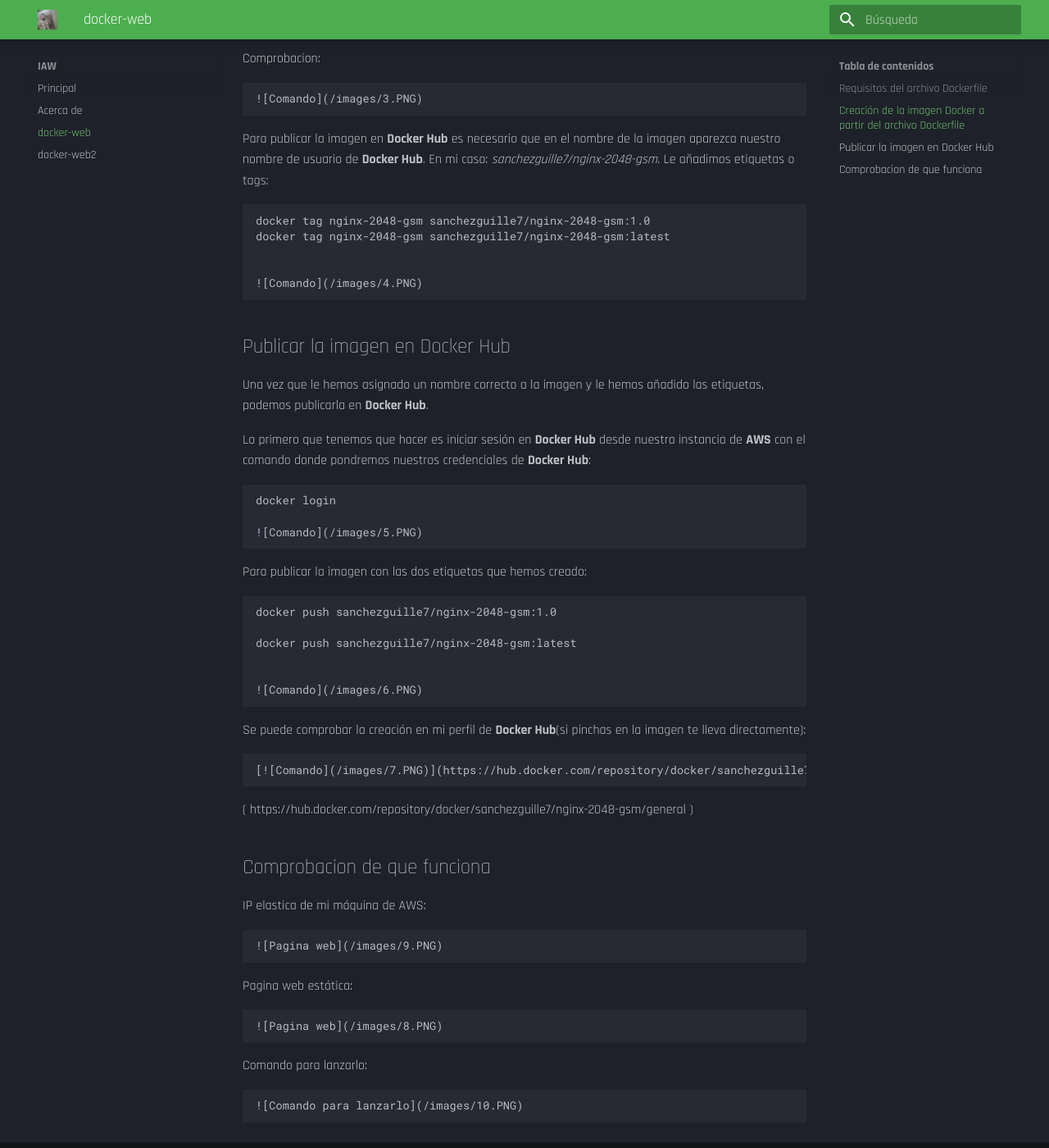
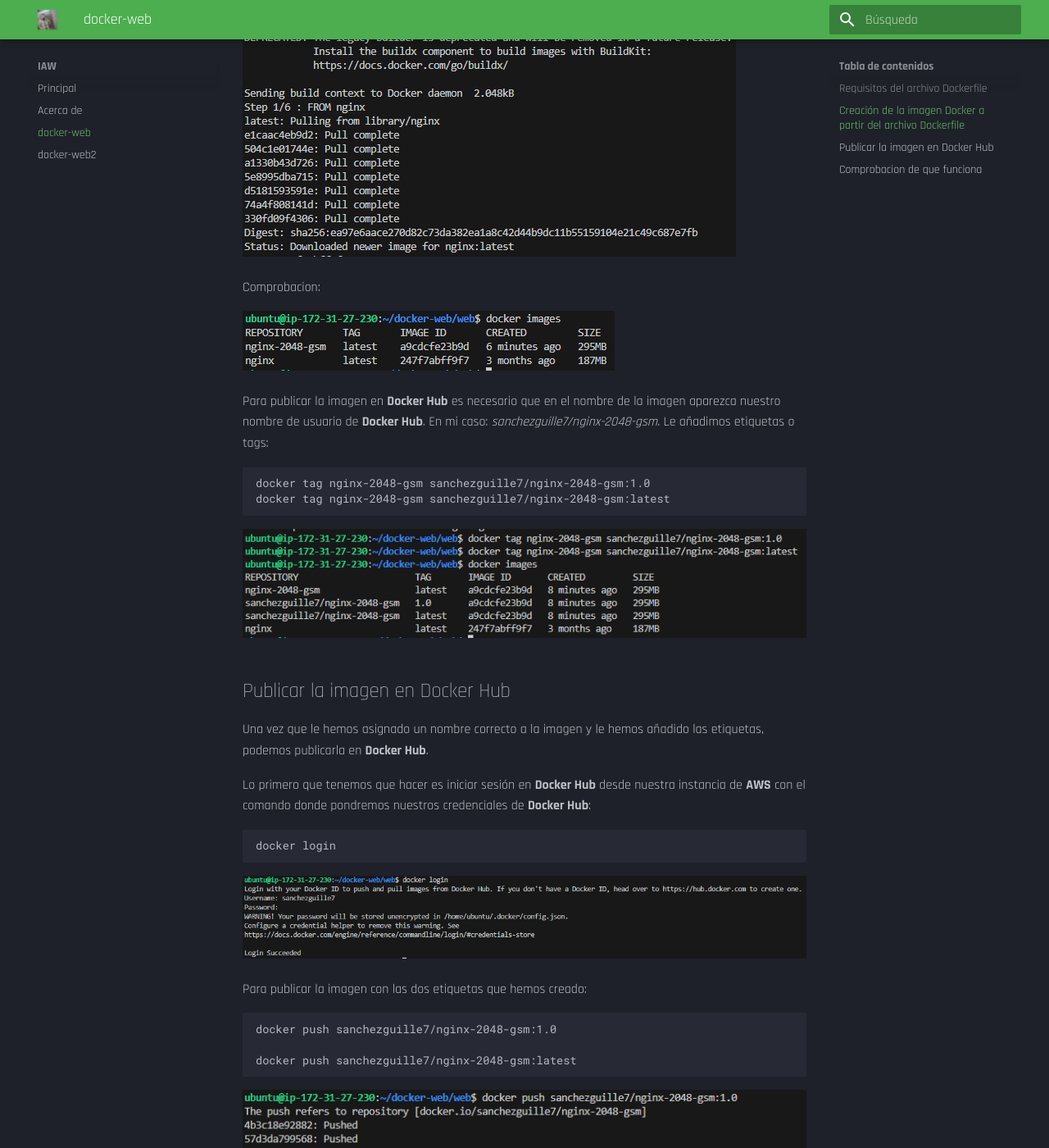
Before and after one commit to sanchezguille7/mkdocs, an MkDocs documentation site: the page built from docs/nuevo.md, in a window 1280 px wide and 1400 px high, scrolled down 835 px. Shown: the whole window at 82% size. Built offline with MkDocs 1.6.1 and Material for MkDocs 9.7.7, drawn with Linux system fonts in a browser that asks for light colours; some of the changed text lies outside the part shown.

Commit message:
codigo imagenes

```diff
--- a/docs/nuevo.md
+++ b/docs/nuevo.md
@@ -18,11 +18,11 @@
 
     docker build -t nginx-2048-gsm .
 
-    ![Comando](/images/1.png)
+![Comando](/images/1.png)
 
 Comprobacion:
 
-    ![Comando](/images/3.PNG)
+![Comando](/images/3.PNG)
 
 Para publicar la imagen en **Docker Hub** es necesario que en el nombre de la imagen aparezca nuestro nombre de usuario de **Docker Hub**. En mi caso: *sanchezguille7/nginx-2048-gsm*.
 Le añadimos etiquetas o tags:
@@ -31,7 +31,7 @@
     docker tag nginx-2048-gsm sanchezguille7/nginx-2048-gsm:latest
 
 
-    ![Comando](/images/4.PNG)
+![Comando](/images/4.PNG)
 
 ## Publicar la imagen en Docker Hub
 
@@ -41,7 +41,7 @@
 
     docker login
 
-    ![Comando](/images/5.PNG)
+![Comando](/images/5.PNG)
 
 
 Para publicar la imagen con las dos etiquetas que hemos creado:
@@ -51,23 +51,23 @@
     docker push sanchezguille7/nginx-2048-gsm:latest
 
 
-    ![Comando](/images/6.PNG)
+![Comando](/images/6.PNG)
 
 
   Se puede comprobar la creación en mi perfil de **Docker Hub**(si pinchas en la imagen te lleva directamente):
 
-    [![Comando](/images/7.PNG)](https://hub.docker.com/repository/docker/sanchezguille7/nginx-2048-gsm/general)
+[![Comando](/images/7.PNG)](https://hub.docker.com/repository/docker/sanchezguille7/nginx-2048-gsm/general)
 ( https://hub.docker.com/repository/docker/sanchezguille7/nginx-2048-gsm/general )
 
 ## Comprobacion de que funciona
 IP elastica de mi máquina de AWS:
 
-    ![Pagina web](/images/9.PNG)
+![Pagina web](images/9.PNG)
 
 Pagina web estática:
 
-    ![Pagina web](/images/8.PNG)
+![Pagina web](/images/8.PNG)
 
 Comando para lanzarlo:
 
-    ![Comando para lanzarlo](/images/10.PNG)
+![Comando para lanzarlo](/images/10.PNG)
```
